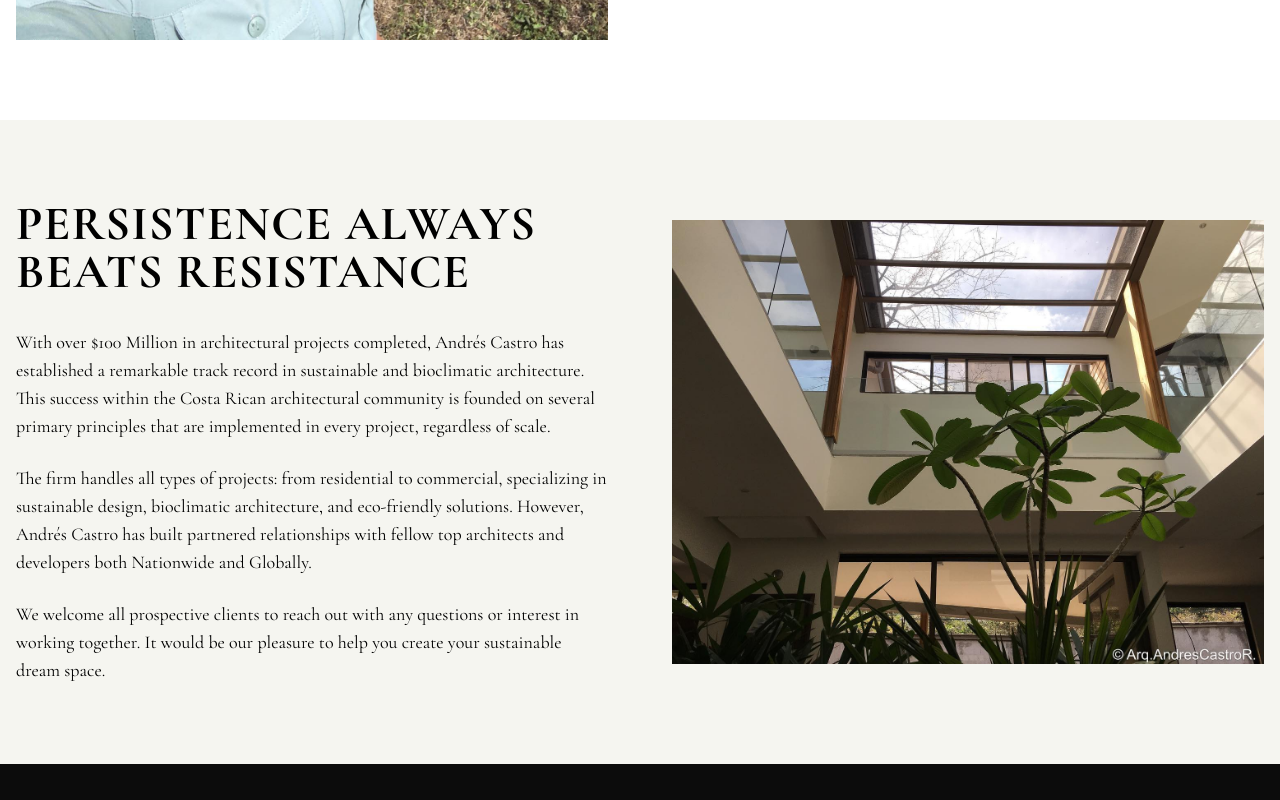
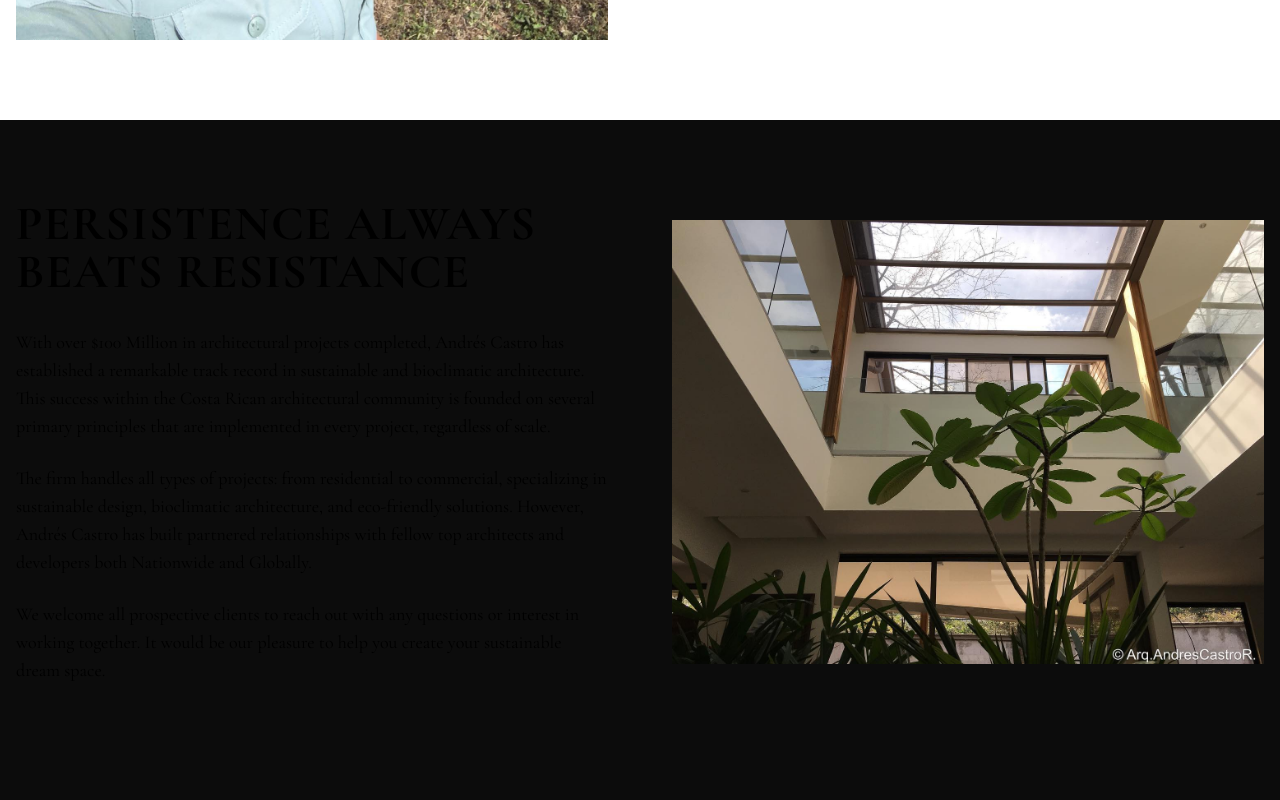
Before and after one commit to botflowlab/AndresCastroWebsite, a React (Vite) app: page /arquitecto in a window 1280 px wide. Shown: the part 1340-2140 px from the top of the page. Built offline with nearby package versions, Linux system fonts and the light colour scheme; a web font is replaced by a local one.

Commit message:
Updated Experience.jsx

```diff
--- a/src/pages/architect/Experience.jsx
+++ b/src/pages/architect/Experience.jsx
@@ -5,7 +5,7 @@ export default function Experience() {
   const { t } = useTranslation();
 
   return (
-    <section className="py-20 px-4 bg-[#f5f5f0] relative">
+    <section className="py-20 px-4 bg-[#0c0c0c] relative">
       <div className="max-w-7xl mx-auto">
         <div className="flex flex-col md:flex-row-reverse gap-16 items-center">
           {/* Right side - Image */}
```
